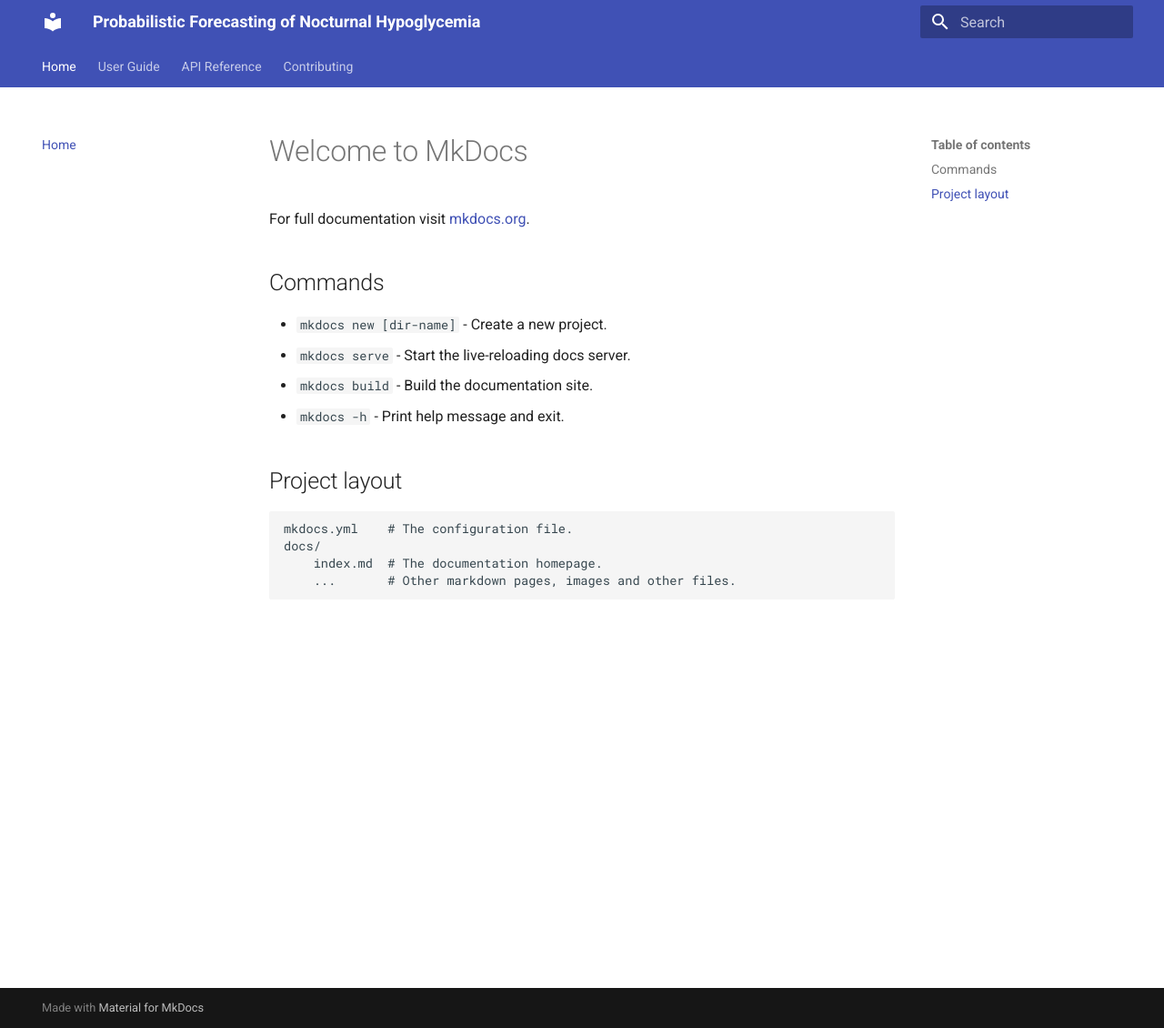
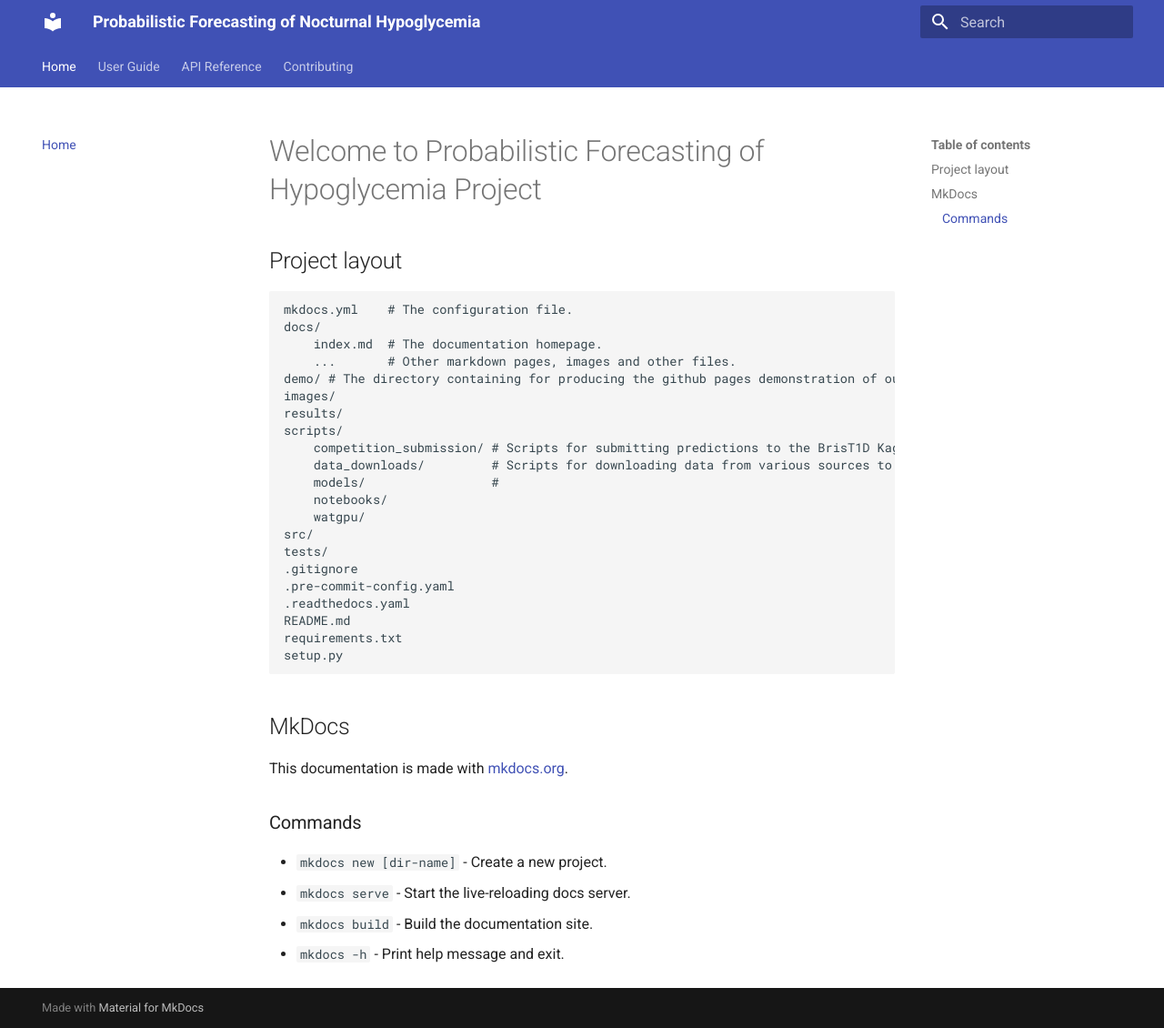
Before and after one commit to Blood-Glucose-Control/nocturnal-hypo-gly-prob-forecast, an MkDocs documentation site: the page built from docs/index.md, in a window 1280 px wide and 1130 px high. Shown: the whole window at 91% size. Built offline with MkDocs 1.6.1 and Material for MkDocs 9.7.7, drawn with Linux system fonts in a browser that asks for light colours.

Commit message:
Updating documentation and project demo

```diff
--- a/docs/index.md
+++ b/docs/index.md
@@ -1,13 +1,5 @@
-# Welcome to MkDocs
+# Welcome to Probabilistic Forecasting of Hypoglycemia Project
 
-For full documentation visit [mkdocs.org](https://www.mkdocs.org).
-
-## Commands
-
-* `mkdocs new [dir-name]` - Create a new project.
-* `mkdocs serve` - Start the live-reloading docs server.
-* `mkdocs build` - Build the documentation site.
-* `mkdocs -h` - Print help message and exit.
 
 ## Project layout
 
@@ -15,3 +7,30 @@ For full documentation visit [mkdocs.org](https://www.mkdocs.org).
     docs/
         index.md  # The documentation homepage.
         ...       # Other markdown pages, images and other files.
+    demo/ # The directory containing for producing the github pages demonstration of our work: https://blood-glucose-control.github.io/nocturnal-hypo-gly-prob-forecast/
+    images/
+    results/
+    scripts/
+        competition_submission/ # Scripts for submitting predictions to the BrisT1D Kaggle Competion.
+        data_downloads/         # Scripts for downloading data from various sources to your local directory.
+        models/                 #
+        notebooks/
+        watgpu/
+    src/
+    tests/
+    .gitignore
+    .pre-commit-config.yaml
+    .readthedocs.yaml
+    README.md
+    requirements.txt
+    setup.py
+
+## MkDocs
+This documentation is made with [mkdocs.org](https://www.mkdocs.org).
+
+### Commands
+
+* `mkdocs new [dir-name]` - Create a new project.
+* `mkdocs serve` - Start the live-reloading docs server.
+* `mkdocs build` - Build the documentation site.
+* `mkdocs -h` - Print help message and exit.
--- a/mkdocs.yml
+++ b/mkdocs.yml
@@ -9,8 +9,9 @@ theme:
 nav:
   - Home: index.md
   - User Guide:
-    - Installation: user-guide/installation.md
-    - Usage: user-guide/usage.md
+      - Installation: user-guide/installation.md
+      - Usage: user-guide/usage.md
+      - WATGPU Benchmarking: user-guide/watgpu-benchmarking.md
   - API Reference: api-reference.md
   - Contributing: contributing.md
 
```
Also changed, not shown: docs/user-guide/watgpu_benchmark.md (added, +176 -0 lines), 1 other file.
